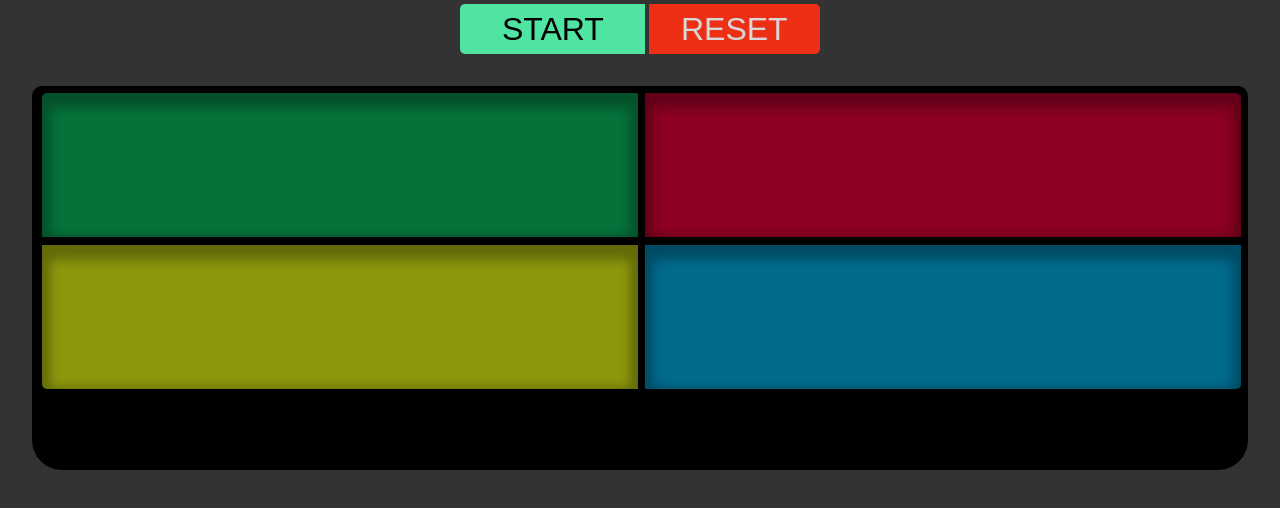
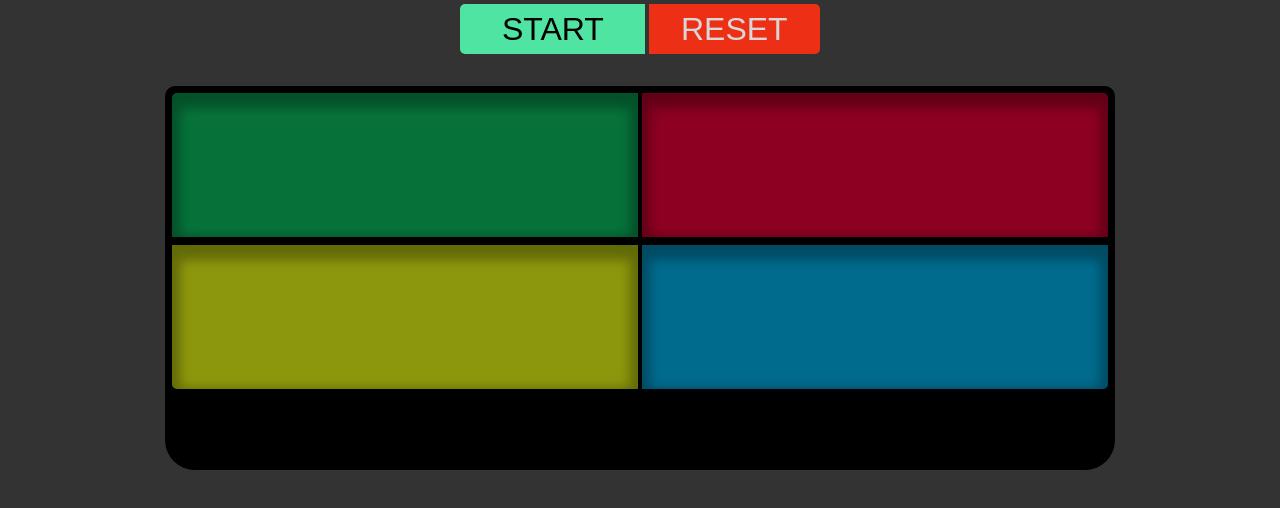
Before and after one commit to TyRyanR/Project_1, a plain HTML site: page index.html in a window 1280 px wide. Shown: the part 38-546 px from the top of the page. Drawn offline with nearby package versions, Linux system fonts and the light colour scheme.

Commit message:
updated max width of game piece

```diff
--- a/script.js
+++ b/script.js
@@ -13,6 +13,7 @@ This clickNumber variable is used to track the index of the computer.sequence ar
 It will allow, on click, for the program to figure out if the button clicked has the same value as the index number in the computer.sequence array...
 It resets every round in the nextRound function below by setting clickNumber back to 0, aka index 0 of computer.sequence
 ****/
+
 
 var timeOutID;
 /****
--- a/stylesheet.css
+++ b/stylesheet.css
@@ -103,7 +103,7 @@ GAME SECTION
   width: 47%;
   top: 2.5px;
   margin-top: 4px;
-  margin-left: 3px;
+  margin-left: 2px;
   opacity: 0.6;
   cursor: pointer;
   -webkit-box-shadow: inset 0px 7px 11px 8px rgba(0,0,0,0.30);
@@ -112,9 +112,9 @@ GAME SECTION
 }
 
 .game_button:active {
-  -webkit-box-shadow: inset 3px 10px 22px 10px rgba(0,0,0,0.50);
-  -moz-box-shadow: inset 3px 10px 22px 10px rgba(0,0,0,0.50);
-  box-shadow: inset 3px 10px 22px 10px rgba(0,0,0,0.50);
+  -webkit-box-shadow: inset 3px 10px 22px 12px rgba(0,0,0,0.60);
+  -moz-box-shadow: inset 3px 10px 22px 12px rgba(0,0,0,0.60);
+  box-shadow: inset 3px 10px 22px 12px rgba(0,0,0,0.60);
 }
 
 #green {
@@ -171,6 +171,7 @@ MEDIA QUERIES
 
   .game_button {
     width: 49%;
+    margin-left: 0;
   }
 
   .message_section p {
@@ -179,4 +180,13 @@ MEDIA QUERIES
     margin-top: 0.9em;
   }
 
+  .game_section,
+  .game_button {
+    max-width: 950px;
+  }
+
+  .game_section {
+    margin: 2em auto;
+  }
+
 }
```
